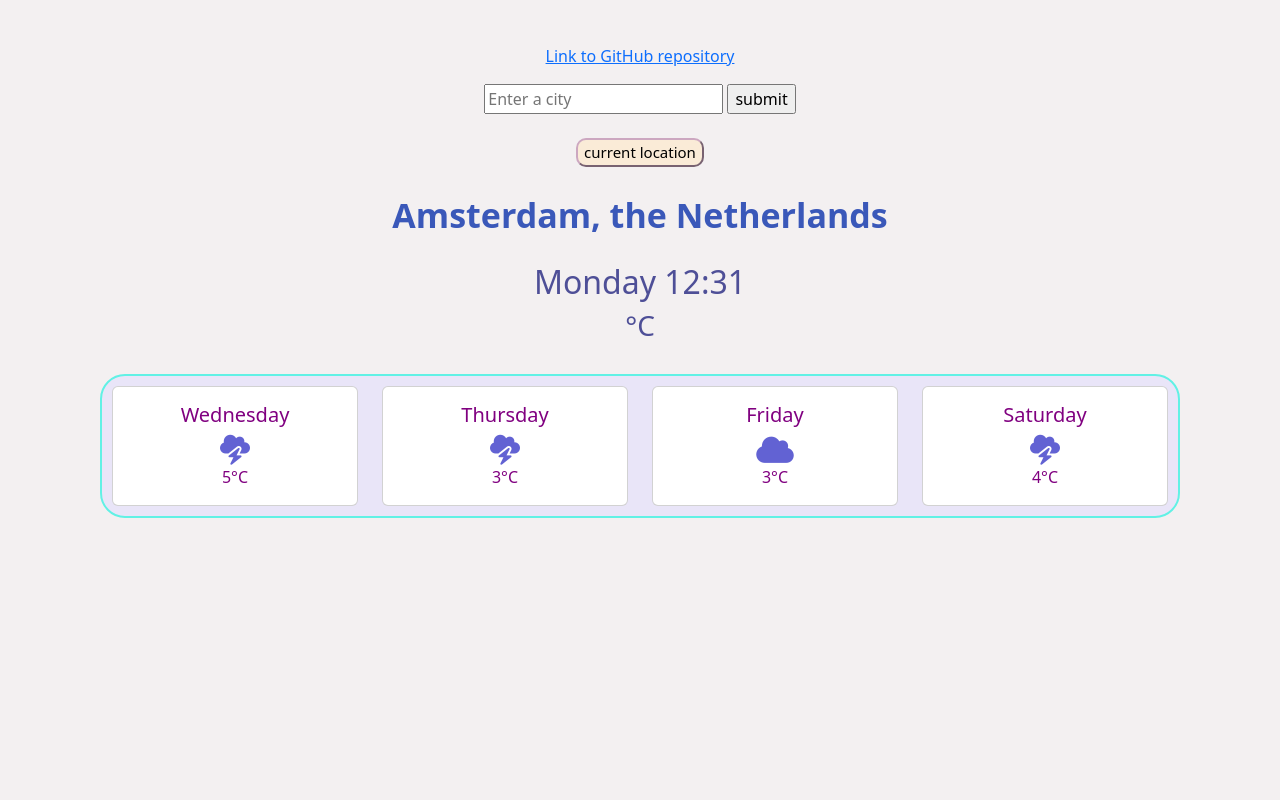
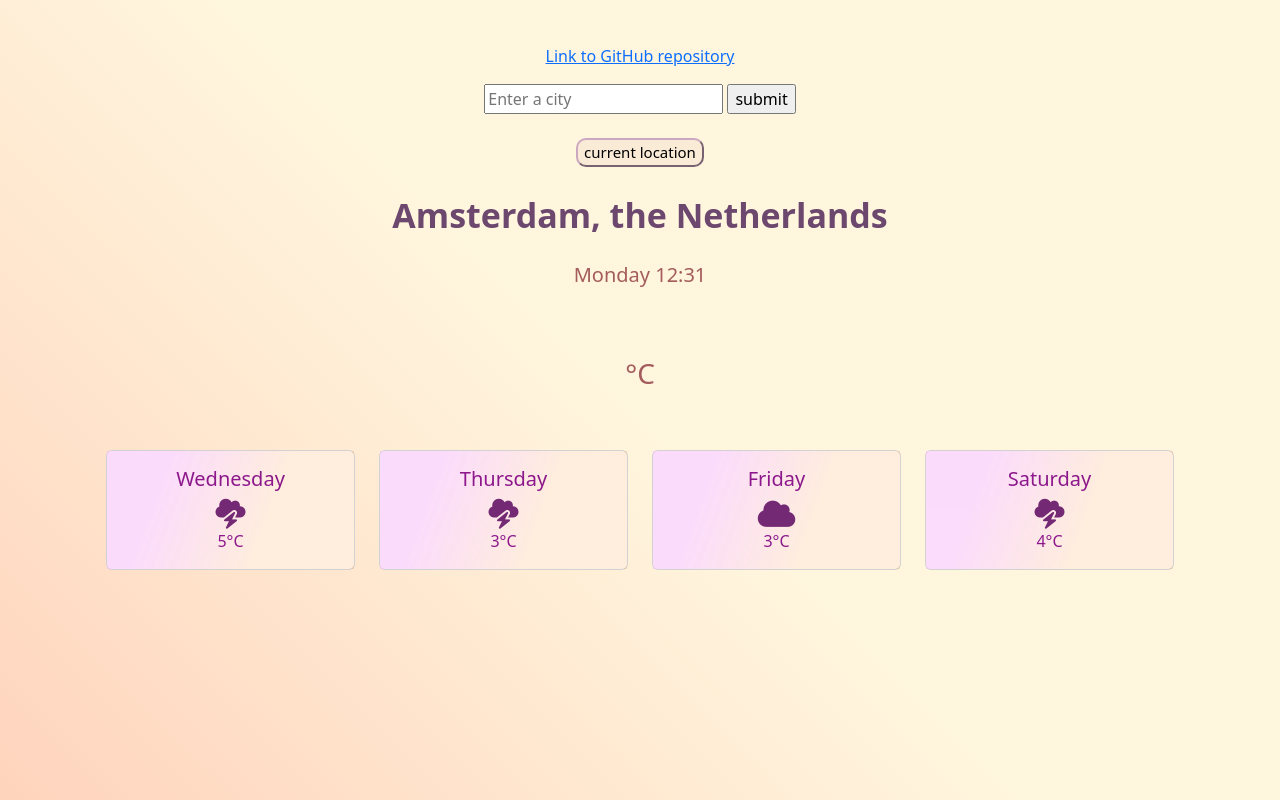
Before and after one commit to naragoncalves/weather-app-shecodes, a website built with Parcel: page index.html in a window 1280 px wide. Built offline with nearby package versions, Linux system fonts and the light colour scheme.

Commit message:
Update style.css

```diff
--- a/src/styles.css
+++ b/src/styles.css
@@ -1,11 +1,18 @@
 body {
   display: center;
-  padding: 20px 100px 20px 100px;
-  background-color: rgb(243, 240, 241);
+  margin: 0;
+  padding: 20px 90px 20px 90px;
+  background: linear-gradient(
+    44.8deg,
+    rgba(255, 136, 102, 0.67) -53.1%,
+    rgba(255, 221, 136, 0.28) 49%
+  );
+  background-repeat: no-repeat;
+  background-attachment: fixed;
 }
 
 h1 {
-  color: rgb(58, 88, 185);
+  color: #6c476e;
   text-align: center;
   font-weight: 900;
   margin: 0;
@@ -13,10 +20,15 @@ h1 {
   line-height: 48px;
 }
 
-h2,
+h2 {
+  font-size: 20px;
+  text-align: center;
+  color: #a45c5c;
+}
+
 h3 {
   text-align: center;
-  color: rgb(78, 79, 151);
+  color: #a45c5c;
   text-align: center;
 }
 
@@ -36,16 +48,12 @@ p {
 }
 
 .container {
-  background-color: rgb(233, 229, 248);
-  padding: 10px 10px;
-  padding-inline: 10px;
-  border-radius: 15px;
-  border-radius: 25px;
-  border: 2px solid #61f1e5;
+  padding: 15px 15px;
+  padding-inline: 16px;
 }
 
 .cloud-icon {
-  color: rgb(98, 98, 211);
+  color: rgb(100, 18, 100);
   display: block;
   margin: 0;
   font-size: 30px;
@@ -76,3 +84,16 @@ div {
   display: block;
   margin: 0;
 }
+
+.card-body {
+  background: linear-gradient(
+    110.5deg,
+    rgba(248, 196, 249, 0.66) 22.8%,
+    rgba(253, 122, 4, 0.15) 64.6%
+  );
+  opacity: 90%;
+}
+
+.temperature {
+  font-size: 90px;
+}
```
